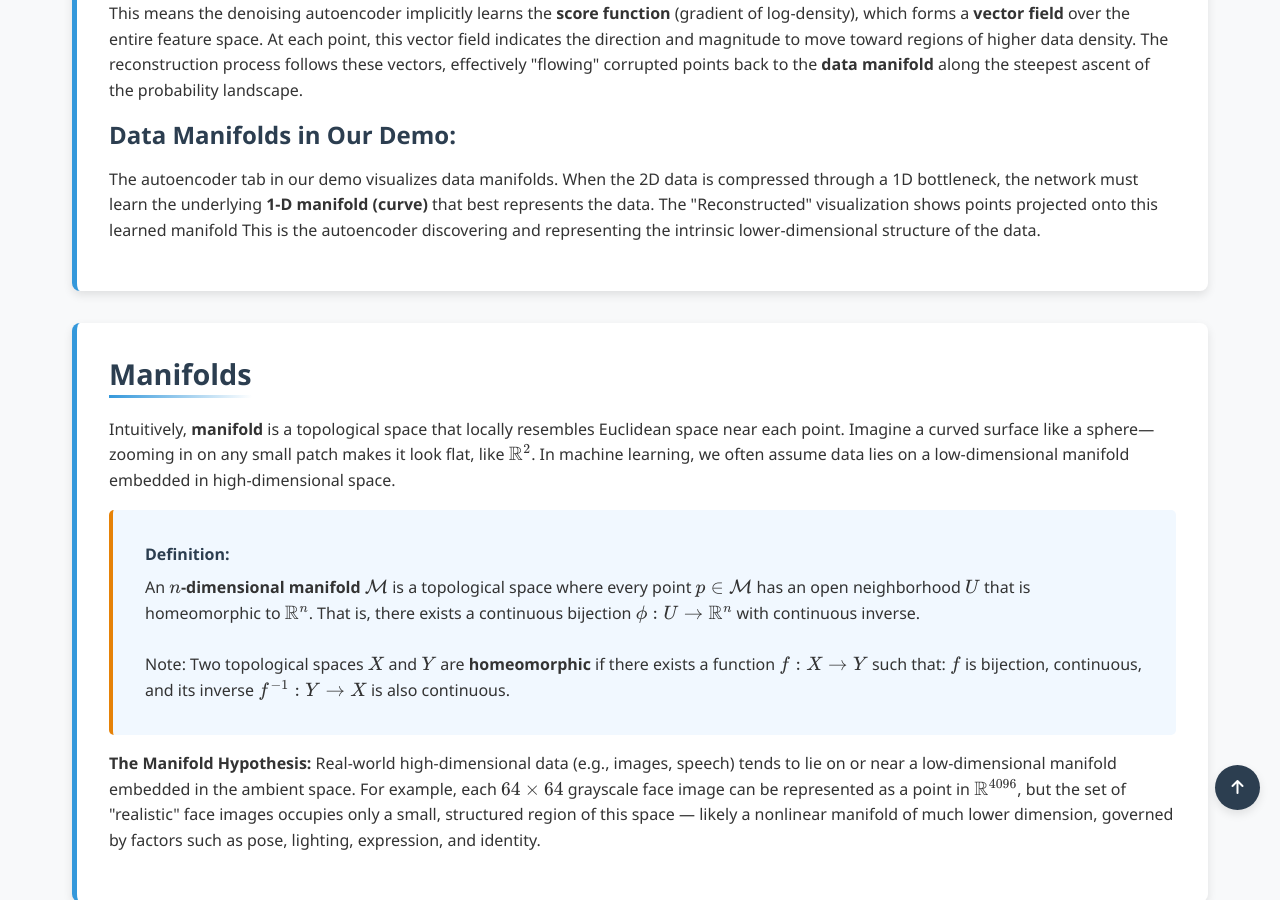
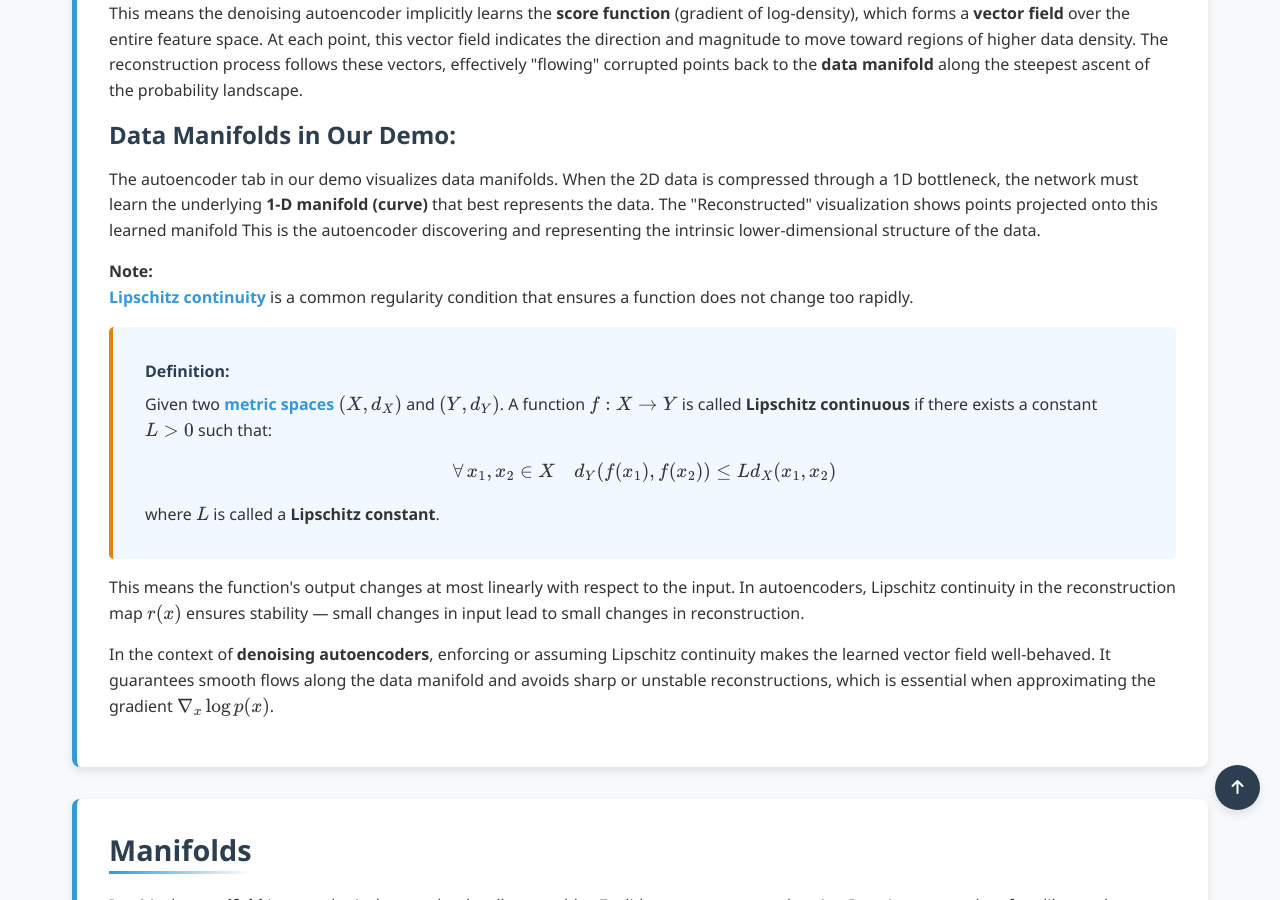
Before and after one commit to Yusukey01/yusukey01.github.io, a Jekyll site: the page built from Mathematics/Machine_learning/pca.html, in a window 1280 px wide and 900 px high, scrolled down 6625 px. Built offline with Jekyll 4.4.1, drawn with Linux system fonts in a browser that asks for light colours.

```diff
--- a/Mathematics/Machine_learning/pca.html
+++ b/Mathematics/Machine_learning/pca.html
@@ -249,6 +249,29 @@ uses_python: false
                     that best represents the data. The "Reconstructed" visualization shows points projected onto this learned
                     manifold This is the autoencoder discovering and representing the intrinsic lower-dimensional structure of the data.
                 </p>
+
+                <p>
+                    <strong>Note:</strong><br>
+                    <a href="../Calculus/duality.html"><strong>Lipschitz continuity</strong></a> is a common regularity condition that ensures a function does not change too rapidly.
+                    <div class="theorem">
+                    <span class="theorem-title">Definition:</span>
+                        Given two <a href="../Linear_algebra/trace.html"><strong>metric spaces</strong></a> \((X, d_X)\) and \((Y, d_Y)\). A function \(f : X \to Y\) is called <strong>Lipschitz continuous</strong>
+                        if there exists a constant \(L > 0\) such that:
+                        \[
+                        \forall \, x_1, x_2 \in X \quad d_Y (f(x_1), f(x_2))\leq L d_X(x_1, x_2)
+                        \]
+                        where \(L\) is called a <strong>Lipschitz constant</strong>.
+                    </div>
+                    This means the function's output changes at most linearly with respect to the input.
+                    In autoencoders, Lipschitz continuity in the reconstruction map \(r(x)\) ensures stability — small changes in
+                    input lead to small changes in reconstruction.
+                </p>
+
+                <p>
+                    In the context of <strong>denoising autoencoders</strong>, enforcing or assuming Lipschitz continuity makes the
+                    learned vector field well-behaved. It guarantees smooth flows along the data manifold and avoids sharp or unstable
+                    reconstructions, which is essential when approximating the gradient \(\nabla_x \log p(x)\).
+                </p>
             </section>
 
             <section id="manifolds" class="section-content">
```
Also changed, not shown: Mathematics/Machine_learning/ml.html (+11 -0 lines).
